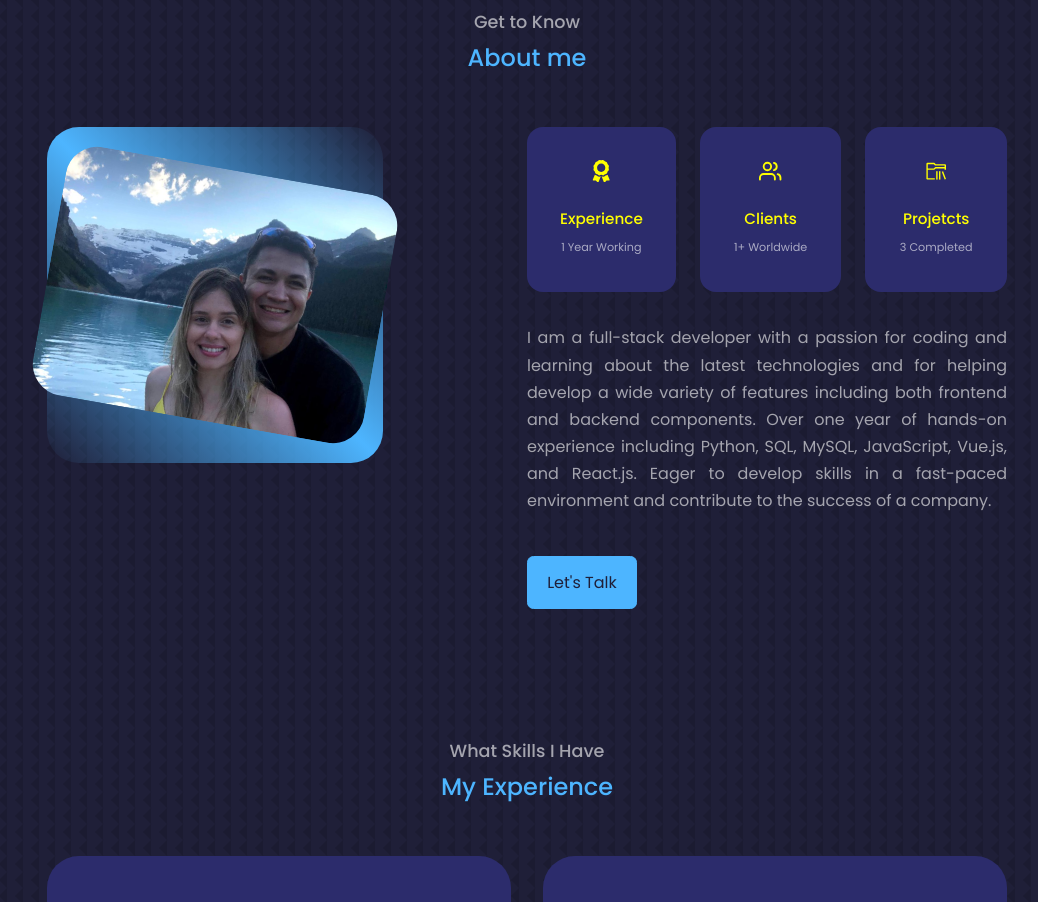
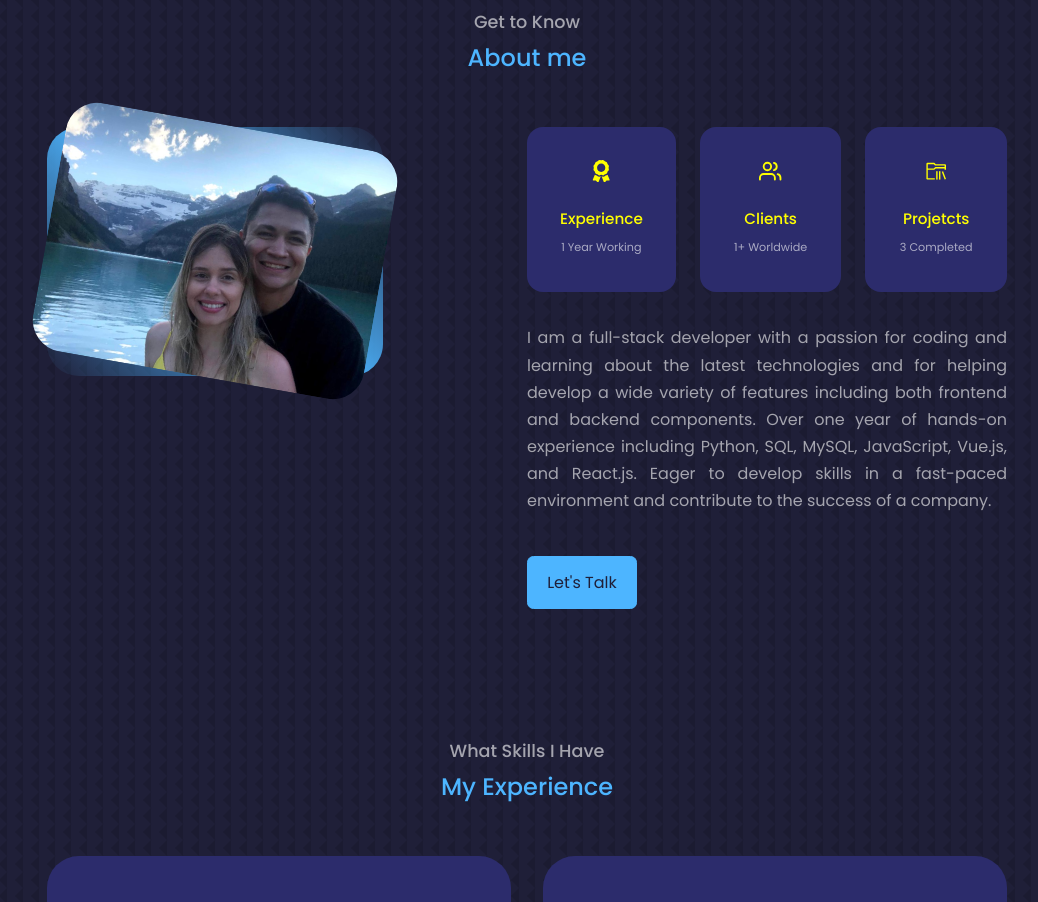
Before and after one commit to Jeremiah-Silva/jeremiah--portfolio, a React (Create React App) app: page / in a window 1280 px wide. Shown: the part 920-1822 px from the top of the page, without its empty margins (113-1151 px from the left). Built offline with nearby package versions, Linux system fonts and the light colour scheme.

Commit message:
Edited File

```diff
--- a/src/components/about/about.css
+++ b/src/components/about/about.css
@@ -6,7 +6,7 @@
 
 .about__me {
     width: 100%;
-    aspect-ratio: 1/1; /* 1.35 */
+    aspect-ratio: 1.35; /* 1.35 */
     border-radius:2rem;
     background: linear-gradient(
         45deg,
```
